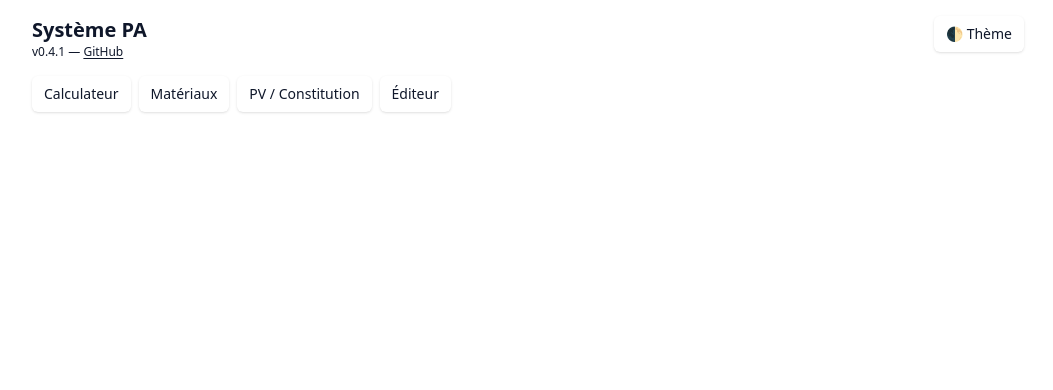
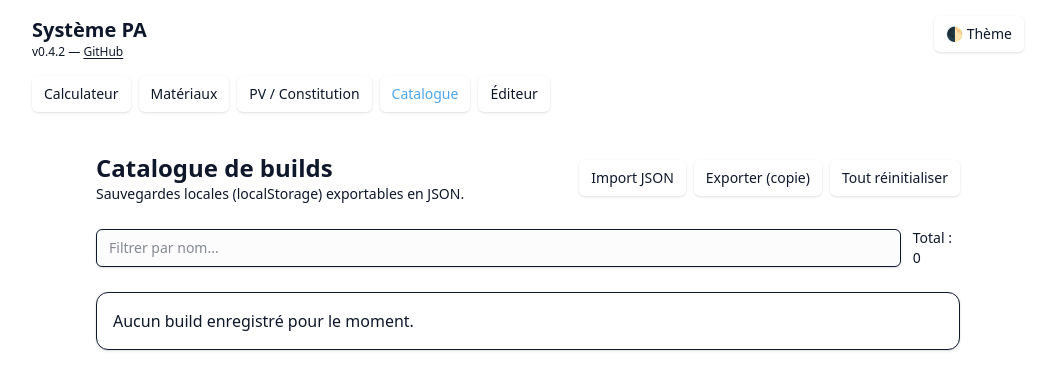
Before and after one commit to Daneisra/Armures-d100-Hesta, a React (Vite) app: page /builds in a window 1280 px wide. Shown: the top 390 px of the page, without its empty margins (112-1165 px from the left). Built offline with nearby package versions, Linux system fonts and the light colour scheme.

Commit message:
Catalogue de builds (LocalStorage + export JSON)

```diff
--- a/package.json
+++ b/package.json
@@ -1,7 +1,7 @@
 {
     "name": "systeme-pa-starter",
     "private": true,
-    "version": "0.4.1",
+    "version": "0.4.2",
     "type": "module",
     "scripts": {
         "dev": "vite",
--- a/src/App.tsx
+++ b/src/App.tsx
@@ -4,12 +4,14 @@ import MaterialsPage from "./pages/MaterialsPage";
 import ThemeToggle from "./components/ThemeToggle";
 import PVPage from "./pages/PVPage";
 import EditorPage from "./pages/EditorPage";
+import BuildsPage from "./pages/BuildsPage";
 import { cls } from "./ui/styles";
 
 const NAV_ITEMS = [
   { label: "Calculateur", to: "/", match: (path: string) => path === "/" },
   { label: "Matériaux", to: "/materials", match: (path: string) => path.startsWith("/materials") },
   { label: "PV / Constitution", to: "/pv", match: (path: string) => path.startsWith("/pv") },
+  { label: "Catalogue", to: "/builds", match: (path: string) => path.startsWith("/builds") },
   { label: "Éditeur", to: "/editeur", match: (path: string) => path.startsWith("/editeur") },
 ];
 
@@ -69,6 +71,7 @@ return (
             <Route path="/" element={<Calculator />} />
             <Route path="/materials" element={<MaterialsPage />} />
             <Route path="/pv" element={<PVPage />} />
+            <Route path="/builds" element={<BuildsPage />} />
             <Route path="/editeur" element={<EditorPage />} />
           </Routes>
         </main>
--- /dev/null
+++ b/src/buildCatalog.ts
@@ -0,0 +1,60 @@
+import type { BuildInput } from "./types";
+
+export type SavedBuild = {
+  id: string;
+  name: string;
+  note?: string;
+  createdAt: number;
+  build: BuildInput;
+  cat?: string;
+};
+
+const STORAGE_KEY = "pa_build_catalog_v1";
+
+function load(): SavedBuild[] {
+  try {
+    const raw = localStorage.getItem(STORAGE_KEY);
+    if (!raw) return [];
+    const parsed = JSON.parse(raw);
+    if (!Array.isArray(parsed)) return [];
+    return parsed;
+  } catch {
+    return [];
+  }
+}
+
+function persist(list: SavedBuild[]) {
+  localStorage.setItem(STORAGE_KEY, JSON.stringify(list));
+}
+
+export function getBuilds(): SavedBuild[] {
+  return load();
+}
+
+export function addBuild(entry: Omit<SavedBuild, "id" | "createdAt">) {
+  const list = load();
+  const id = crypto.randomUUID ? crypto.randomUUID() : String(Date.now());
+  const next: SavedBuild = { ...entry, id, createdAt: Date.now() };
+  persist([next, ...list]);
+}
+
+export function deleteBuild(id: string) {
+  const list = load().filter(b => b.id !== id);
+  persist(list);
+}
+
+export function resetBuilds() {
+  localStorage.removeItem(STORAGE_KEY);
+}
+
+export function exportBuilds(): string {
+  return JSON.stringify({ schemaVersion: 1, builds: load() }, null, 2);
+}
+
+export function importBuilds(text: string, mode: "replace" | "merge" = "merge") {
+  const parsed = JSON.parse(text);
+  const incoming: SavedBuild[] = Array.isArray(parsed?.builds) ? parsed.builds : [];
+  const current = mode === "replace" ? [] : load();
+  const merged = [...incoming, ...current];
+  persist(merged);
+}
--- a/src/components/Calculator.tsx
+++ b/src/components/Calculator.tsx
@@ -6,6 +6,7 @@ import RatioPill from "./RatioPill";
 import CompatBadge from "./CompatBadge";
 import WearWidget from "./WearWidget";
 import RepairWidget from "./RepairWidget";
+import { addBuild } from "../buildCatalog";
 import { useCatalogData } from "../catalogContext";
 import { cls } from "../ui/styles";
 
@@ -13,6 +14,7 @@ import { cls } from "../ui/styles";
 const SCHEMA = 2;
 const STORAGE_KEY = `lastBuild_v${SCHEMA}`;
 const LEGACY_KEYS = ["lastBuild"];
+const CAT_KEY = "lastBuildCat_v2";
 
 export default function Calculator(){
   const { chassis, materials, qualities, shields, params, categories, enchants, shieldMaterials } = useCatalogData();
@@ -47,6 +49,7 @@ export default function Calculator(){
     enchantId: "protection",
     shield:   shields[0]?.name ?? "",
     shieldMaterial: shieldMaterials?.[0]?.name ?? "",
+    cat: localStorage.getItem(CAT_KEY) ?? "",
   }), [chassis, materials, qualities, shields, shieldMaterials]);
 
   // --- �tat principal (avec migration + fallback s�r) ---
@@ -75,12 +78,13 @@ export default function Calculator(){
   const resetLocal = () => {
     if (!window.confirm("Effacer la configuration locale et recharger ?")) return;
     localStorage.removeItem(STORAGE_KEY);
+    localStorage.removeItem(CAT_KEY);
     LEGACY_KEYS.forEach(k=>localStorage.removeItem(k));
     location.reload();
   };
 
-  // --- filtre cat�gorie pilot�e par ch�ssis ---
-  const [cat, setCat] = useState<string>("");
+  // --- filtre catégorie pilotée par châssis ---
+  const [cat, setCat] = useState<string>(() => localStorage.getItem(CAT_KEY) ?? defaults.cat ?? "");
 
   const expectedCompat = useMemo(
     () => chassis.find(c => c.name === inp.chassis)?.category,
@@ -103,6 +107,10 @@ export default function Calculator(){
       setCat(categoriesForChassis[0].key);
     }
   }, [categoriesForChassis]);
+
+  useEffect(() => {
+    if (cat) localStorage.setItem(CAT_KEY, cat);
+  }, [cat]);
 
   const mats = useMemo(() => {
     const byCompat = expectedCompat ? materials.filter(m => m.compat === expectedCompat) : materials;
@@ -309,6 +317,29 @@ export default function Calculator(){
             <div aria-live="polite" className="sr-only">
               {`PA ${res.paFinal}, malus ${res.malusFinal}, ratio ${ratioSpoken}, ${compatOk ? "châssis et matériau compatibles." : "châssis et matériau incompatibles."} ${res.sweet ? "Bon équilibre." : ""}`}
             </div>
+            <div className="pt-3 border-t mt-3 flex gap-2">
+              <button
+                className={cls.btnPrimary}
+                onClick={() => {
+                  const name = prompt("Nom du build à sauvegarder ?")?.trim();
+                  if (!name) return;
+                  addBuild({ name, build: { ...inp, cat }, cat });
+                  alert("Build sauvegardé dans le catalogue local.");
+                }}
+              >
+                Enregistrer ce build
+              </button>
+              <button
+                className={cls.btnGhost}
+                onClick={() => {
+                  localStorage.setItem("lastBuild_v2", JSON.stringify({ ...inp, cat }));
+                  localStorage.setItem("lastBuildCat_v2", cat);
+                  alert("Build appliqué pour chargement rapide.");
+                }}
+              >
+                Charger ce build
+              </button>
+            </div>
           </section>
 
           <section className={cls.card}>
--- /dev/null
+++ b/src/pages/BuildsPage.tsx
@@ -0,0 +1,110 @@
+import { useMemo, useState } from "react";
+import type { BuildInput } from "../types";
+import { getBuilds, deleteBuild, resetBuilds, exportBuilds, importBuilds } from "../buildCatalog";
+import { cls } from "../ui/styles";
+
+export default function BuildsPage() {
+  const [builds, setBuilds] = useState(() => getBuilds());
+  const [filter, setFilter] = useState("");
+  const [error, setError] = useState<string | null>(null);
+
+  const filtered = useMemo(() => {
+    const q = filter.trim().toLowerCase();
+    if (!q) return builds;
+    return builds.filter(b => b.name.toLowerCase().includes(q));
+  }, [builds, filter]);
+
+  const onDelete = (id: string) => {
+    deleteBuild(id);
+    setBuilds(getBuilds());
+  };
+
+  const onReset = () => {
+    if (!window.confirm("Supprimer tous les builds sauvegardés ?")) return;
+    resetBuilds();
+    setBuilds([]);
+  };
+
+  const onExport = () => {
+    navigator.clipboard.writeText(exportBuilds());
+  };
+
+  const onImport = (e: React.ChangeEvent<HTMLInputElement>) => {
+    const file = e.target.files?.[0];
+    if (!file) return;
+    file.text().then(text => {
+      try {
+        importBuilds(text, "merge");
+        setBuilds(getBuilds());
+        setError(null);
+      } catch (err: any) {
+        setError(err?.message || "Import invalide");
+      }
+    });
+  };
+
+  const applyBuild = (b: BuildInput, cat?: string) => {
+    localStorage.setItem("lastBuild_v2", JSON.stringify(b));
+    if (cat) localStorage.setItem("lastBuildCat_v2", cat);
+    window.location.assign("/");
+  };
+
+  return (
+    <div className={`${cls.page} max-w-4xl space-y-6`}>
+      <header className="flex items-center justify-between">
+        <div>
+          <h1 className="text-2xl font-bold">Catalogue de builds</h1>
+          <p className="text-sm text-muted-foreground">Sauvegardes locales (localStorage) exportables en JSON.</p>
+        </div>
+        <div className="flex gap-2">
+          <label className={cls.btnGhost}>
+            Import JSON
+            <input type="file" accept="application/json" className="sr-only" onChange={onImport} />
+          </label>
+          <button className={cls.btnGhost} onClick={onExport}>Exporter (copie)</button>
+          <button className={cls.btnGhost} onClick={onReset}>Tout réinitialiser</button>
+        </div>
+      </header>
+
+      {error && <div className={`${cls.card} border-rose-500 text-rose-500 text-sm`}>{error}</div>}
+
+      <div className="flex items-center gap-3">
+        <input
+          className={cls.input}
+          placeholder="Filtrer par nom..."
+          value={filter}
+          onChange={e=>setFilter(e.target.value)}
+        />
+        <div className="text-sm text-muted-foreground">Total : {filtered.length}</div>
+      </div>
+
+      <div className="space-y-2">
+        {filtered.length === 0 && (
+          <div className={cls.card}>Aucun build enregistré pour le moment.</div>
+        )}
+        {filtered.map(b => (
+          <div key={b.id} className={`${cls.card} flex flex-col gap-2`}>
+            <div className="flex items-center justify-between">
+              <div>
+                <div className="font-semibold">{b.name}</div>
+                <div className="text-xs text-muted-foreground">Créé le {new Date(b.createdAt).toLocaleString()}</div>
+              </div>
+              <div className="flex gap-2">
+                <button className={cls.btnGhost} onClick={()=>applyBuild(b.build, b.cat)}>Appliquer</button>
+                <button className={cls.btnGhost} onClick={()=>onDelete(b.id)}>Supprimer</button>
+              </div>
+            </div>
+            <div className="grid grid-cols-2 md:grid-cols-3 gap-2 text-sm text-muted-foreground">
+              <span>Châssis : <b className="text-foreground">{b.build.chassis}</b></span>
+              <span>Matériau : <b className="text-foreground">{b.build.material}</b></span>
+              <span>Qualité : <b className="text-foreground">{b.build.quality}</b></span>
+              <span>Bouclier : <b className="text-foreground">{b.build.shield}</b></span>
+              <span>Enchant : <b className="text-foreground">{b.build.enchantId ?? "—"} ({b.build.enchant})</b></span>
+              <span>Renfort : <b className="text-foreground">{b.build.renfort}</b></span>
+            </div>
+          </div>
+        ))}
+      </div>
+    </div>
+  );
+}
--- a/src/types.ts
+++ b/src/types.ts
@@ -102,6 +102,7 @@ export type BuildInput = {
   enchantId?: string;
   shield: string;
   shieldMaterial?: string;
+  cat?: string;
 };
 
 export type BuildResult = {
```
Also changed, not shown: 1 other file (tests, documents, lock files or other folders).
